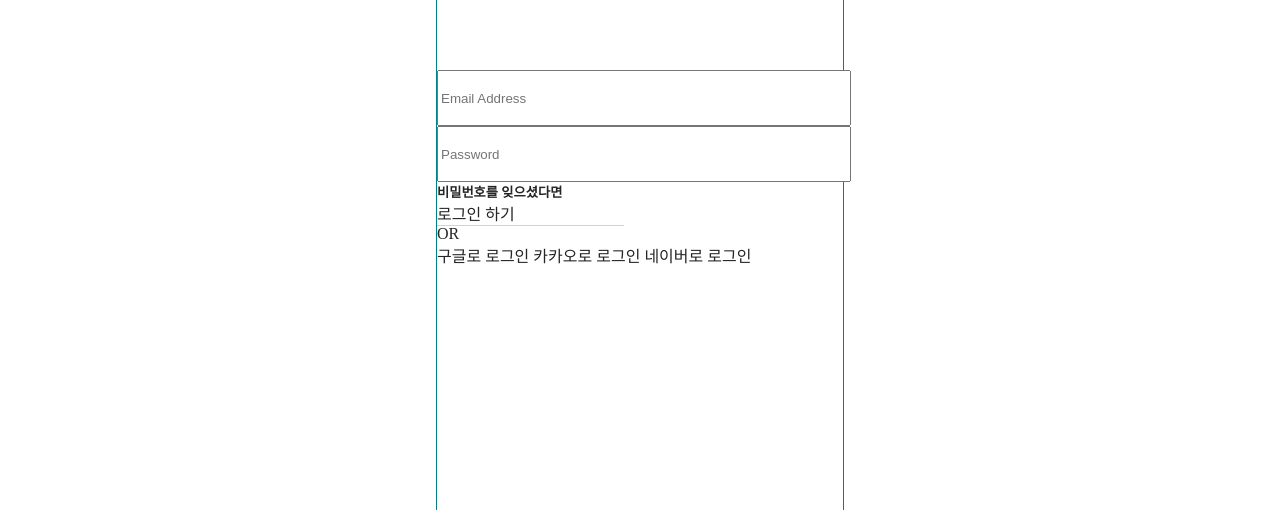
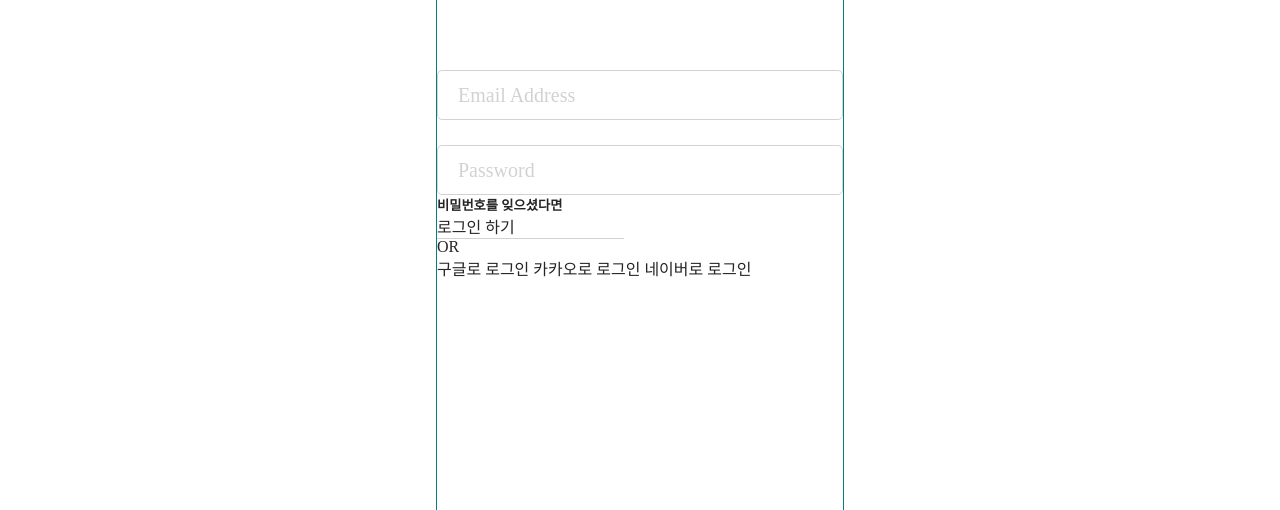
Before and after one commit to yejiseo0725/UglyUs_Market, a plain HTML site: page html/07_user.html in a window 1280 px wide. Shown: the part 290-800 px from the top of the page. Drawn offline with Linux system fonts and the light colour scheme.

Commit message:
loginpage 작업 중

```diff
--- a/css/user.css
+++ b/css/user.css
@@ -38,8 +38,44 @@ a{
 .login-section .input-area input[type="text"] {
     width: 100%;
     height: 50px;
+    box-sizing: border-box;
+    border: 1px solid #D2D2D2;
+    border-radius: 5px;
+    outline: none;
+
+    margin-bottom: 25px;
+    font-size: 20px;
+    padding-left: 20px;
+
+    font-family: "Raleway";
+    color: #252525;
+
+    transition: 0.5s;
 }
-.login-section .input-area h5 {}
+.login-section .input-area input[type="text"]:nth-child(2) {
+    margin: 0;
+}
+.login-section .input-area input[type="text"]::placeholder {
+    font-family: "Raleway";
+    font-size: 20px;
+    font-weight: 400;
+    color: #D2D2D2;
+}
+.login-section .input-area input[type="text"]:hover,
+.login-section .input-area input[type="text"]:focus {
+    border: 1px solid #FF6741;
+}
+.login-section .input-area input[type="text"]:focus::placeholder {
+    color: transparent;
+}
+.login-section .input-area a {
+    display: block;
+    text-align: end;
+    padding-top: 14px;
+}
+.login-section .input-area a:hover {
+    text-decoration: underline;
+}
 
 .login-section .login-btn {}
 
```
